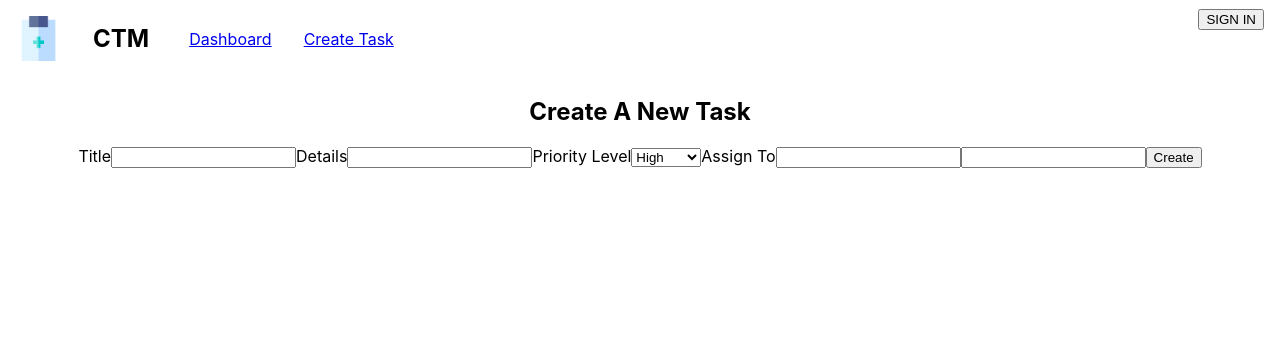
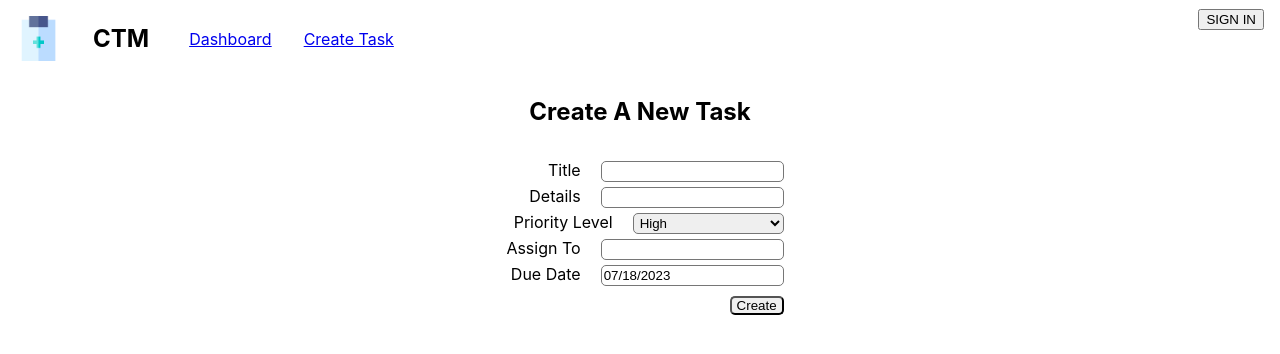
Before and after one commit to david-tech-ding/task-management-app, a React (Create React App) app: page /create-task in a window 1280 px wide. Shown: the top 354 px of the page. Built offline with nearby package versions, Linux system fonts and the light colour scheme.

Commit message:
Add styling for CreateTask component remove manifest link from index.html

```diff
--- a/public/index.html
+++ b/public/index.html
@@ -10,34 +10,10 @@
       content="Web site created using create-react-app"
     />
     <link rel="apple-touch-icon" href="%PUBLIC_URL%/logo192.png" />
-    <!--
-      manifest.json provides metadata used when your web app is installed on a
-      user's mobile device or desktop. See https://developers.google.com/web/fundamentals/web-app-manifest/
-    -->
-    <link rel="manifest" href="%PUBLIC_URL%/manifest.json" />
-    <!--
-      Notice the use of %PUBLIC_URL% in the tags above.
-      It will be replaced with the URL of the `public` folder during the build.
-      Only files inside the `public` folder can be referenced from the HTML.
-
-      Unlike "/favicon.ico" or "favicon.ico", "%PUBLIC_URL%/favicon.ico" will
-      work correctly both with client-side routing and a non-root public URL.
-      Learn how to configure a non-root public URL by running `npm run build`.
-    -->
     <title>Clinic Task Manager</title>
   </head>
   <body>
     <noscript>You need to enable JavaScript to run this app.</noscript>
     <div id="root"></div>
-    <!--
-      This HTML file is a template.
-      If you open it directly in the browser, you will see an empty page.
-
-      You can add webfonts, meta tags, or analytics to this file.
-      The build step will place the bundled scripts into the <body> tag.
-
-      To begin the development, run `npm start` or `yarn start`.
-      To create a production bundle, use `npm run build` or `yarn build`.
-    -->
   </body>
 </html>
--- a/src/components/CreateTask.js
+++ b/src/components/CreateTask.js
@@ -7,24 +7,28 @@ import "../styles/createtask.css";
 const CreateTask = () => {
   axios.defaults.baseURL = "https://api.trello.com/1";
 
+  const [startDate, setStartDate] = useState(new Date());
+
   const initialState = {
     fields: {
       title: "",
       details: "",
       priorityLevel: "",
       assignTo: "",
-      dueDate: "",
+      dueDate: { startDate },
     },
   };
   const [fields, setFields] = useState(initialState.fields);
-  const [startDate, setStartDate] = useState(new Date());
-  const onDateChange = (date) => setStartDate(date);
   const handleCreateTask = (e) => {
     e.preventDefault();
     axios
       .post("/cards", { ...fields })
       .then(console.log(fields))
       .catch((err) => console.log(err));
+  };
+  const handleDateChange = (e) => {
+    e.preventDefault();
+    setStartDate(e.target.value);
   };
   const handleFieldChange = (e) => {
     e.preventDefault();
@@ -35,7 +39,8 @@ const CreateTask = () => {
     <div className="create-task">
       <h2 className="create-task-heading">Create A New Task</h2>
       <form className="create-task-form" onSubmit={handleCreateTask}>
-        <label htmlFor="title">Title</label>
+        <label htmlFor="title">
+          Title
           <input
             className="create-task-form_input"
             type="text"
@@ -44,7 +49,9 @@ const CreateTask = () => {
             value={fields.title}
             onChange={handleFieldChange}
           />
-        <label htmlFor="details">Details</label>
+        </label>
+        <label htmlFor="details">
+          Details
           <input
             className="create-task-form_input"
             type="text"
@@ -53,7 +60,9 @@ const CreateTask = () => {
             value={fields.details}
             onChange={handleFieldChange}
           />
-        <label htmlFor="priorityLevel">Priority Level</label>
+        </label>
+        <label htmlFor="priorityLevel">
+          Priority Level
           <select
             className="create-task-form_select"
             id="priorityLevel"
@@ -71,7 +80,9 @@ const CreateTask = () => {
               Low
             </option>
           </select>
-        <label htmlFor="assignTo">Assign To</label>
+        </label>
+        <label htmlFor="assignTo">
+          Assign To
           <input
             className="create-task-form_input"
             type="text"
@@ -80,13 +91,18 @@ const CreateTask = () => {
             value={fields.assignTo}
             onChange={handleFieldChange}
           />
+        </label>
+        <label htmlFor="dueDate">
+          Due Date
           <DatePicker
+            className="create-task-form_input"
             selected={startDate}
-          onDateChange={onDateChange}
+            onDateChange={() => handleDateChange}
             id="dueDate"
             name="dueDate"
             value={fields.dueDate}
           />
+        </label>
         <button type="submit">Create</button>
       </form>
     </div>
--- a/src/components/NavBar.js
+++ b/src/components/NavBar.js
@@ -7,7 +7,11 @@ const NavBar = () => {
   return (
     <>
       <div className="navbar">
-        <img src={taskLogo} alt="clinic-task-logo" class="navbar-logo"></img>
+        <img
+          src={taskLogo}
+          alt="clinic-task-logo"
+          className="navbar-logo"
+        ></img>
         <h2 className="navbar-title">CTM</h2>
         <ul className="navbar-links">
           <li className="navbar-links-item">
--- a/src/styles/createtask.css
+++ b/src/styles/createtask.css
@@ -0,0 +1,42 @@
+.create-task {
+  display: flex;
+  flex-direction: column;
+  align-items: center;
+}
+
+.create-task-form {
+  padding: 10px;
+  margin-left: 10px;
+  max-width: fit-content;
+  display: flex;
+  flex-direction: column;
+  align-items: flex-end;
+}
+
+.create-task-form_input {
+  margin-top: 5px;
+  margin-left: 20px;
+  border-radius: 5px;
+  border-width: 1.5px;
+  border-style: solid;
+  box-sizing: content-box;
+  height: 17px;
+}
+
+.create-task-form_select {
+  margin-top: 5px;
+  margin-left: 20px;
+  width: 145px;
+  padding: 1px 2px;
+  border-radius: 5px;
+  border-width: 1.5px;
+  border-style: solid;
+  box-sizing: content-box;
+}
+
+.create-task-form button {
+  margin-top: 10px;
+  border: 2px outset black;
+  border-radius: 5px;
+  padding: 0 5px;
+}
```
Lines whose indentation alone changed are shown as unchanged.
